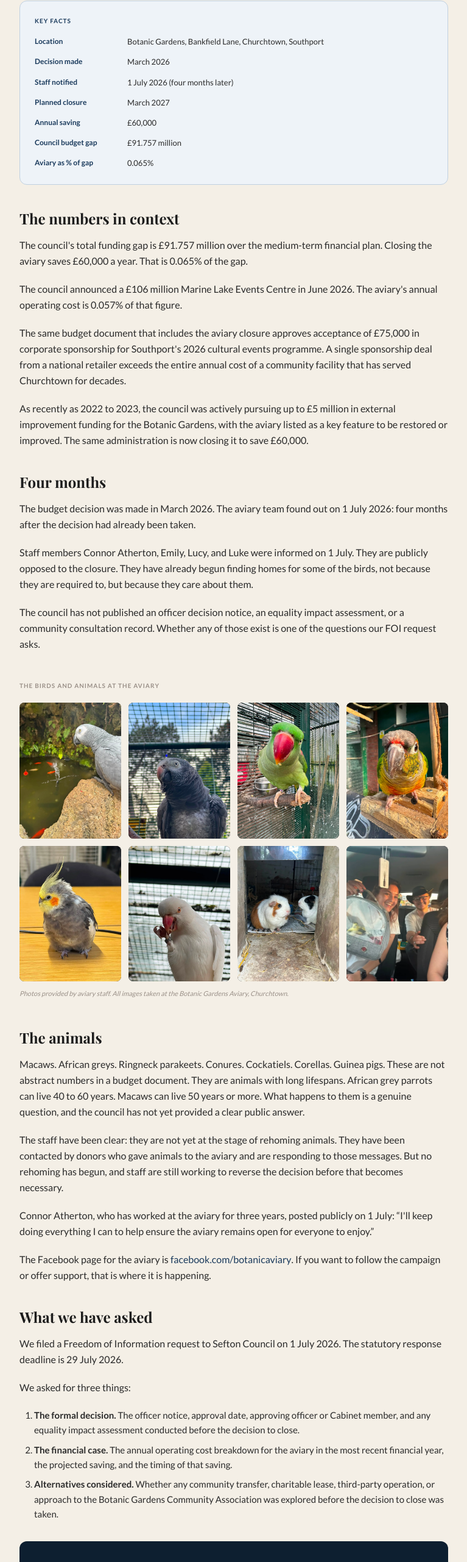
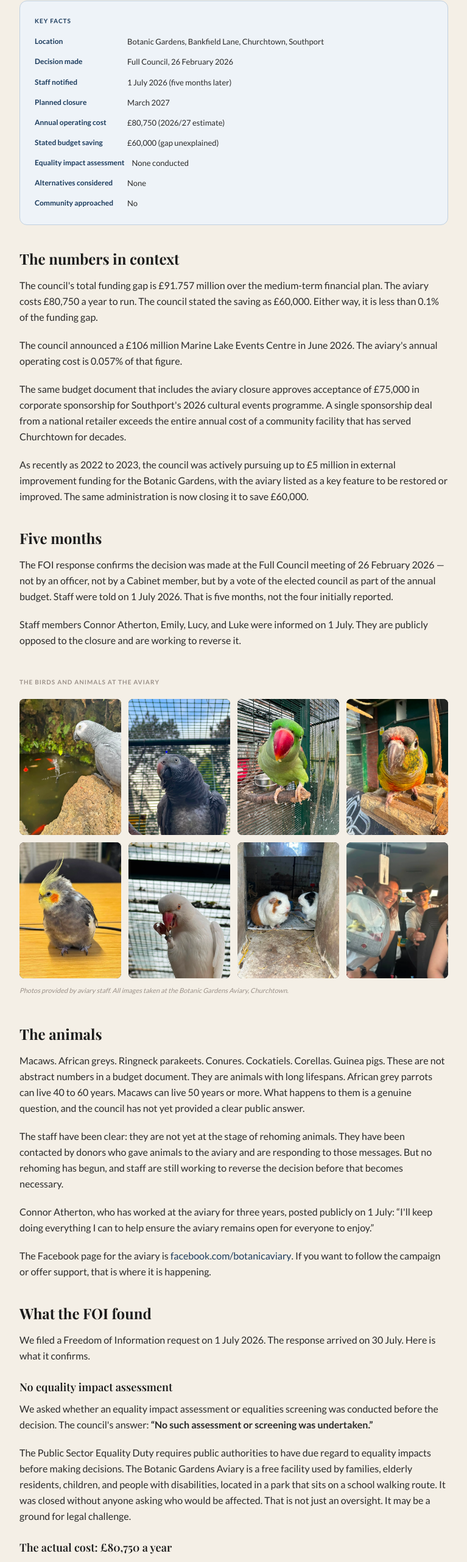
Before and after one commit to damian756/thesandgrounder, a Next.js app: page /reporting/botanic-gardens-aviary in a window 1280 px wide. Shown: the part 1126-3687 px from the top of the page at 61% size, without its empty margins (256-1023 px from the left). Built offline with nearby package versions, Linux system fonts and the light colour scheme; a web font is replaced by a local one.

Commit message:
Update aviary article with FOI findings: no EIA, actual cost £80,750, no alternatives considered, no community approach, five months not four

```diff
--- a/app/reporting/botanic-gardens-aviary/page.tsx
+++ b/app/reporting/botanic-gardens-aviary/page.tsx
@@ -216,12 +216,14 @@ export default function AviaryclosurePage() {
               </p>
               {[
                 ["Location", "Botanic Gardens, Bankfield Lane, Churchtown, Southport"],
-                ["Decision made", "March 2026"],
-                ["Staff notified", "1 July 2026 (four months later)"],
+                ["Decision made", "Full Council, 26 February 2026"],
+                ["Staff notified", "1 July 2026 (five months later)"],
                 ["Planned closure", "March 2027"],
-                ["Annual saving", "£60,000"],
-                ["Council budget gap", "£91.757 million"],
-                ["Aviary as % of gap", "0.065%"],
+                ["Annual operating cost", "£80,750 (2026/27 estimate)"],
+                ["Stated budget saving", "£60,000 (gap unexplained)"],
+                ["Equality impact assessment", "None conducted"],
+                ["Alternatives considered", "None"],
+                ["Community approached", "No"],
               ].map(([label, value]) => (
                 <div key={label} className="flex gap-3">
                   <span
@@ -248,7 +250,7 @@ export default function AviaryclosurePage() {
             </h2>
 
             <p>
-              The council&apos;s total funding gap is £91.757 million over the medium-term financial plan. Closing the aviary saves £60,000 a year. That is 0.065% of the gap.
+              The council&apos;s total funding gap is £91.757 million over the medium-term financial plan. The aviary costs £80,750 a year to run. The council stated the saving as £60,000. Either way, it is less than 0.1% of the funding gap.
             </p>
 
             <p>
@@ -267,19 +269,15 @@ export default function AviaryclosurePage() {
               className="text-[24px] text-[#1c1c1c] leading-tight mt-10 mb-4"
               style={{ fontFamily: "var(--font-playfair), Georgia, serif", fontWeight: 700 }}
             >
-              Four months
+              Five months
             </h2>
 
             <p>
-              The budget decision was made in March 2026. The aviary team found out on 1 July 2026: four months after the decision had already been taken.
+              The FOI response confirms the decision was made at the Full Council meeting of 26 February 2026 — not by an officer, not by a Cabinet member, but by a vote of the elected council as part of the annual budget. Staff were told on 1 July 2026. That is five months, not the four initially reported.
             </p>
 
             <p>
-              Staff members Connor Atherton, Emily, Lucy, and Luke were informed on 1 July. They are publicly opposed to the closure. They have already begun finding homes for some of the birds, not because they are required to, but because they care about them.
-            </p>
-
-            <p>
-              The council has not published an officer decision notice, an equality impact assessment, or a community consultation record. Whether any of those exist is one of the questions our FOI request asks.
+              Staff members Connor Atherton, Emily, Lucy, and Luke were informed on 1 July. They are publicly opposed to the closure and are working to reverse it.
             </p>
           </div>
 
@@ -363,26 +361,65 @@ export default function AviaryclosurePage() {
               className="text-[24px] text-[#1c1c1c] leading-tight mt-10 mb-4"
               style={{ fontFamily: "var(--font-playfair), Georgia, serif", fontWeight: 700 }}
             >
-              What we have asked
+              What the FOI found
             </h2>
 
             <p>
-              We filed a Freedom of Information request to Sefton Council on 1 July 2026. The statutory response deadline is 29 July 2026.
+              We filed a Freedom of Information request on 1 July 2026. The response arrived on 30 July. Here is what it confirms.
             </p>
 
-            <p>We asked for three things:</p>
+            <h3
+              className="text-[18px] font-semibold text-[#1c1c1c] mt-6 mb-2"
+              style={{ fontFamily: "var(--font-playfair), Georgia, serif" }}
+            >
+              No equality impact assessment
+            </h3>
 
-            <ol className="list-decimal pl-6 space-y-2 text-[15px]">
-              <li>
-                <strong>The formal decision.</strong> The officer notice, approval date, approving officer or Cabinet member, and any equality impact assessment conducted before the decision to close.
-              </li>
-              <li>
-                <strong>The financial case.</strong> The annual operating cost breakdown for the aviary in the most recent financial year, the projected saving, and the timing of that saving.
-              </li>
-              <li>
-                <strong>Alternatives considered.</strong> Whether any community transfer, charitable lease, third-party operation, or approach to the Botanic Gardens Community Association was explored before the decision to close was taken.
-              </li>
-            </ol>
+            <p>
+              We asked whether an equality impact assessment or equalities screening was conducted before the decision. The council&apos;s answer: <strong>&ldquo;No such assessment or screening was undertaken.&rdquo;</strong>
+            </p>
+
+            <p>
+              The Public Sector Equality Duty requires public authorities to have due regard to equality impacts before making decisions. The Botanic Gardens Aviary is a free facility used by families, elderly residents, children, and people with disabilities, located in a park that sits on a school walking route. It was closed without anyone asking who would be affected. That is not just an oversight. It may be a ground for legal challenge.
+            </p>
+
+            <h3
+              className="text-[18px] font-semibold text-[#1c1c1c] mt-6 mb-2"
+              style={{ fontFamily: "var(--font-playfair), Georgia, serif" }}
+            >
+              The actual cost: £80,750 a year
+            </h3>
+
+            <p>
+              The council&apos;s own budget document stated the saving from closure as £60,000 a year. The FOI response discloses the actual operating costs. In 2025/26, the aviary cost £71,607 to run. The estimate for 2026/27 is £80,750.
+            </p>
+
+            <p>
+              Staff salaries account for most of that: £54,480 in 2025/26 and an estimated £60,000 in 2026/27. The salary bill has nearly doubled since 2023/24, as the aviary grew and the team expanded. The council then voted to close it to save £60,000 — a figure that does not account for the full operating cost.
+            </p>
+
+            <p>
+              The gap between the stated saving (£60,000) and the actual cost (£80,750) has not been explained. The most likely reason is that some staff costs will be redistributed rather than eliminated. But that was not said in the budget document and has not been publicly confirmed.
+            </p>
+
+            <h3
+              className="text-[18px] font-semibold text-[#1c1c1c] mt-6 mb-2"
+              style={{ fontFamily: "var(--font-playfair), Georgia, serif" }}
+            >
+              No alternatives considered. No community approach made.
+            </h3>
+
+            <p>
+              We asked whether community transfer, charitable lease, or third-party operation was considered before the closure decision was taken. The council&apos;s answer: <strong>&ldquo;None of the above were considered before the closure decision was taken.&rdquo;</strong>
+            </p>
+
+            <p>
+              We asked whether any approach was made to the Botanic Gardens Community Association or any other organisation. The answer: <strong>&ldquo;No such approach was made.&rdquo;</strong>
+            </p>
+
+            <p>
+              The council voted in February 2026 to close a community facility that costs £80,000 a year to run, without asking whether anyone else wanted to run it, without considering whether a community group could take it on, and without conducting any equalities check. The decision was made and it was only when staff were told five months later that anyone outside the council found out it had happened.
+            </p>
 
             {/* FOI call-to-action */}
             <div className="my-8 bg-[#0d1f30] rounded-xl p-6 sm:p-8">
```
